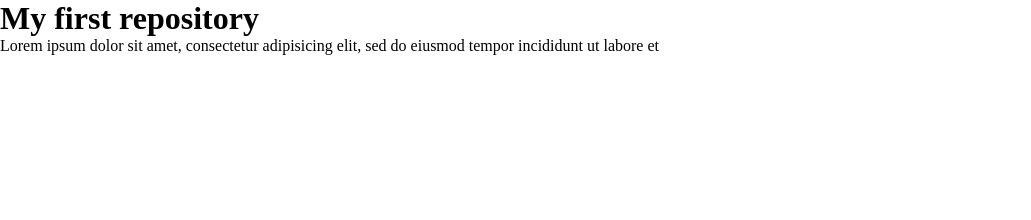
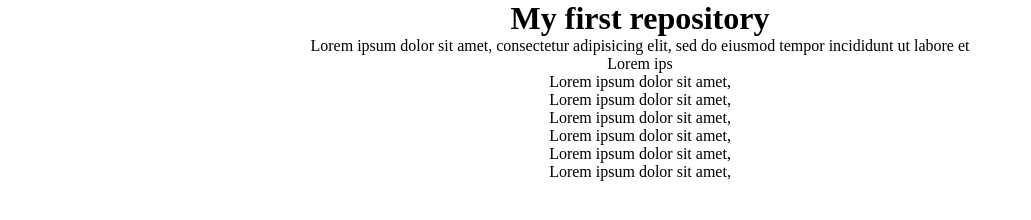
Before and after one commit to anosipenko/Test, a plain HTML site: page index.html in a window 1280 px wide. Shown: the whole page, without its empty margins (0-1031 px from the left). Drawn offline with Linux system fonts and the light colour scheme.

Commit message:
changes2

```diff
--- a/css/index.css
+++ b/css/index.css
@@ -5,5 +5,6 @@
 }
 
 body {
-	background-color: aqamarin;
+	background-color: #fff;
+	text-align: center;
 }
--- a/index.html
+++ b/index.html
@@ -9,5 +9,14 @@
 	<h1>My first repository</h1>
 	<p>Lorem ipsum dolor sit amet, consectetur adipisicing elit, sed do eiusmod
 	tempor incididunt ut labore et </p>
+	<p>Lorem ips</p>
+	<ul>
+		<li class="li">Lorem ipsum dolor sit amet,</li>
+		<li class="li">Lorem ipsum dolor sit amet,</li>
+		<li class="li">Lorem ipsum dolor sit amet,</li>
+		<li class="li">Lorem ipsum dolor sit amet,</li>
+		<li class="li">Lorem ipsum dolor sit amet,</li>
+		<li class="li">Lorem ipsum dolor sit amet,</li>
+	</ul>
 </body>
 </html>
```
